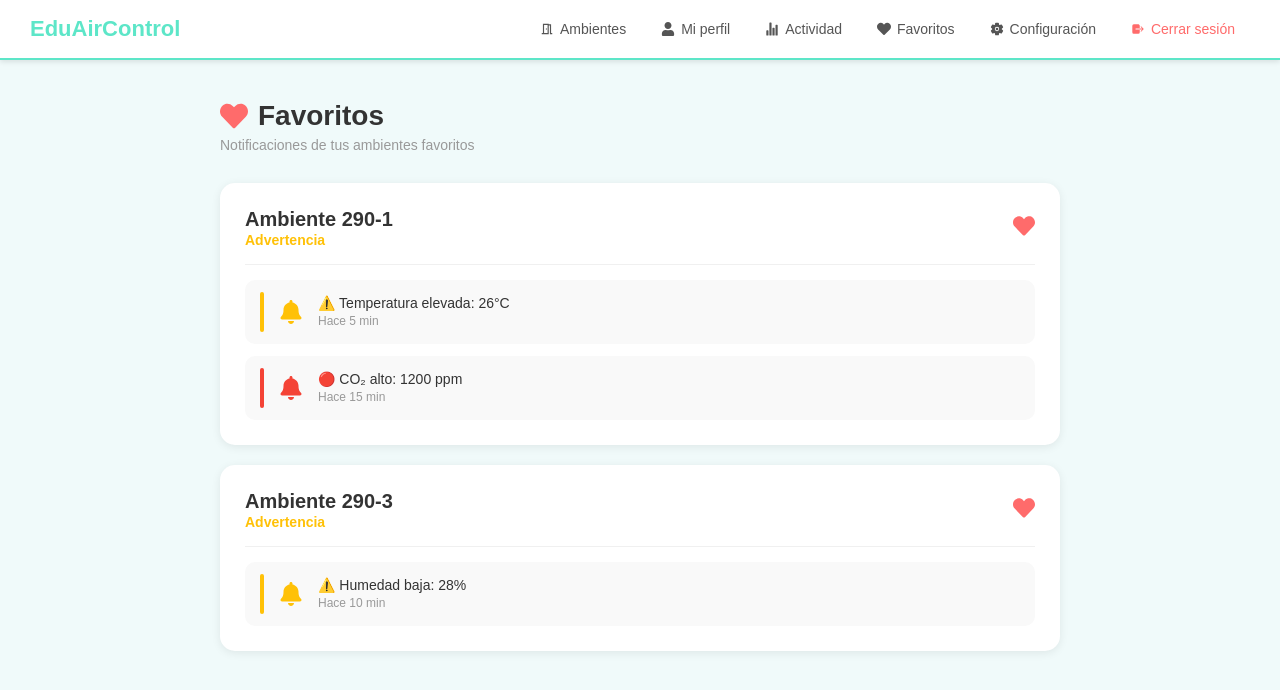
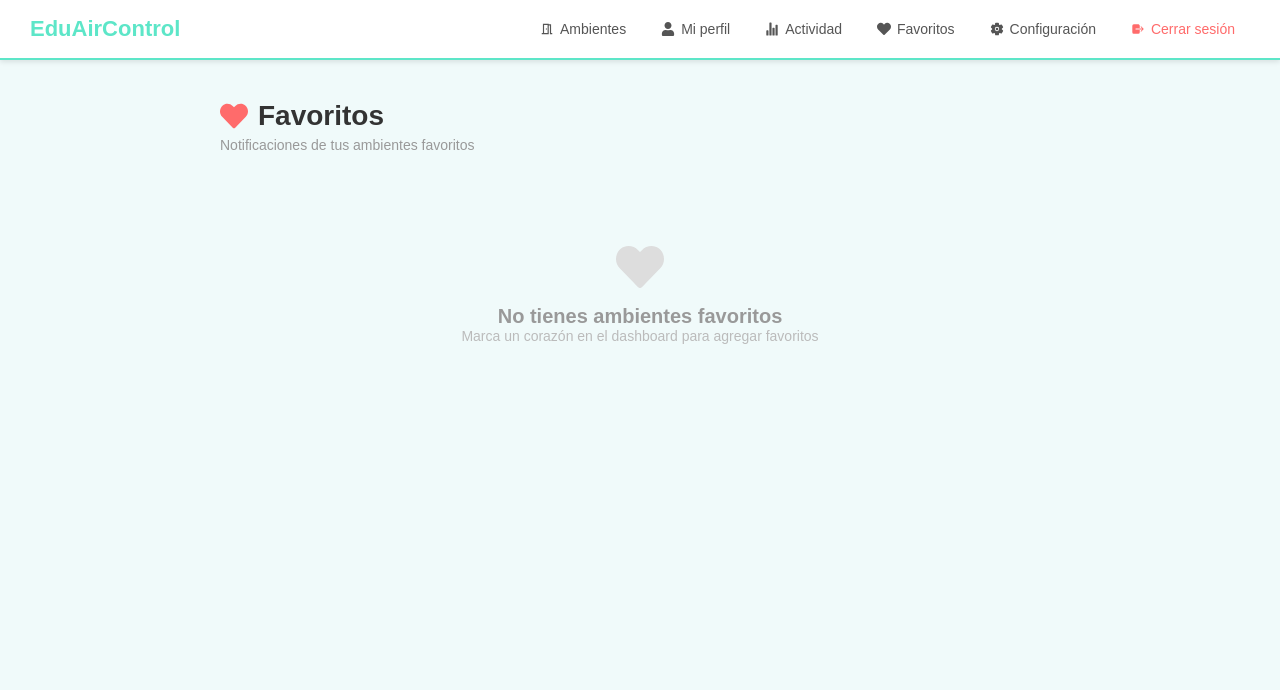
Before and after one commit to kensarusi/EduAirControl, a React (Vite) app in the folder Front-End/: page /favorites in a window 1280 px wide. Shown: the top 690 px of the page. Built offline with nearby package versions, Linux system fonts and the light colour scheme.

Commit message:
feat: sync favorites with dashboard using localStorage

```diff
--- a/Front-End/src/screens/DashboardScreen.jsx
+++ b/Front-End/src/screens/DashboardScreen.jsx
@@ -8,14 +8,23 @@ import '../styles/Dashboard.css'
 function DashboardScreen() {
   const { t } = useTranslation()
   const [activeFilter, setActiveFilter] = useState('')
+
+  const savedFavorites = JSON.parse(localStorage.getItem('favorites')) || []
+
   const [environments, setEnvironments] = useState([
-    { id: 1, nameKey: 'dashboard.env1', statusKey: 'dashboard.statusWarning', temp: 20.4, humidity: 32, co2: 1010, noise: 62, qualityKey: 'dashboard.qualityRegular', isFavorite: false },
-    { id: 2, nameKey: 'dashboard.env2', statusKey: 'dashboard.statusAlert', temp: 20.4, humidity: 32, co2: 1010, noise: 62, qualityKey: 'dashboard.qualityRegular', isFavorite: false },
-    { id: 3, nameKey: 'dashboard.env3', statusKey: 'dashboard.statusWarning', temp: 20.4, humidity: 32, co2: 1010, noise: 62, qualityKey: 'dashboard.qualityRegular', isFavorite: false },
+    { id: 1, nameKey: 'dashboard.env1', statusKey: 'dashboard.statusWarning', temp: 20.4, humidity: 32, co2: 1010, noise: 62, qualityKey: 'dashboard.qualityRegular', isFavorite: savedFavorites.some(f => f.id === 1) },
+    { id: 2, nameKey: 'dashboard.env2', statusKey: 'dashboard.statusAlert', temp: 20.4, humidity: 32, co2: 1010, noise: 62, qualityKey: 'dashboard.qualityRegular', isFavorite: savedFavorites.some(f => f.id === 2) },
+    { id: 3, nameKey: 'dashboard.env3', statusKey: 'dashboard.statusWarning', temp: 20.4, humidity: 32, co2: 1010, noise: 62, qualityKey: 'dashboard.qualityRegular', isFavorite: savedFavorites.some(f => f.id === 3) },
   ])
 
   const handleToggleFavorite = (id, isFav) => {
-    setEnvironments(environments.map(env => env.id === id ? { ...env, isFavorite: isFav } : env))
+    const updated = environments.map(env =>
+      env.id === id ? { ...env, isFavorite: isFav } : env
+    )
+    setEnvironments(updated)
+
+    const favorites = updated.filter(env => env.isFavorite)
+    localStorage.setItem('favorites', JSON.stringify(favorites))
   }
 
   const filteredEnvironments = environments.filter(env => {
--- a/Front-End/src/screens/FavoritesScreen.jsx
+++ b/Front-End/src/screens/FavoritesScreen.jsx
@@ -1,4 +1,4 @@
-import { useState } from 'react'
+import { useState, useEffect } from 'react'
 import { useTranslation } from 'react-i18next'
 import Navbar from '../components/layout/Navbar'
 import { FaHeart, FaBell } from 'react-icons/fa'
@@ -6,31 +6,17 @@ import '../styles/Favorites.css'
 
 function FavoritesScreen() {
   const { t } = useTranslation()
+  const [favorites, setFavorites] = useState([])
 
-  const [favorites] = useState([
-    {
-      id: 1,
-      nameKey: 'dashboard.env1',
-      statusKey: 'dashboard.statusWarning',
-      notifications: [
-        { id: 1, messageKey: 'favorites.notif1', timeKey: 'favorites.ago5', type: 'warning' },
-        { id: 2, messageKey: 'favorites.notif2', timeKey: 'favorites.ago15', type: 'alert' },
-      ]
-    },
-    {
-      id: 3,
-      nameKey: 'dashboard.env3',
-      statusKey: 'dashboard.statusWarning',
-      notifications: [
-        { id: 3, messageKey: 'favorites.notif3', timeKey: 'favorites.ago10', type: 'warning' },
-      ]
-    }
-  ])
+  useEffect(() => {
+    const saved = JSON.parse(localStorage.getItem('favorites')) || []
+    setFavorites(saved)
+  }, [])
 
-  const getStatusColor = (type) => {
-    if (type === 'warning') return '#FFC107'
-    if (type === 'alert') return '#F44336'
-    return '#4CAF50'
+  const getStatusColor = (statusKey) => {
+    if (statusKey === 'dashboard.statusNormal') return '#4CAF50'
+    if (statusKey === 'dashboard.statusAlert') return '#F44336'
+    return '#FFC107'
   }
 
   return (
@@ -54,25 +40,36 @@ function FavoritesScreen() {
                   <h2>{t(fav.nameKey)}</h2>
                   <span
                     className="fav-status"
-                    style={{ color: fav.statusKey === 'dashboard.statusAlert' ? '#F44336' : '#FFC107' }}
+                    style={{ color: getStatusColor(fav.statusKey) }}
                   >
                     {t(fav.statusKey)}
                   </span>
                 </div>
-                <button className="fav-heart"><FaHeart /></button>
+                <FaHeart style={{ color: '#ff6b6b', fontSize: 22 }} />
               </div>
 
-              <div className="fav-notifications">
-                {fav.notifications.map(notif => (
-                  <div key={notif.id} className="fav-notification">
-                    <div className={`fav-notif-border ${notif.type}`} />
-                    <FaBell className={`fav-notif-icon ${notif.type}`} />
-                    <div className="fav-notif-info">
-                      <p>{t(notif.messageKey)}</p>
-                      <span>{t(notif.timeKey)}</span>
-                    </div>
-                  </div>
-                ))}
+              <div className="fav-card-body">
+                <div className="fav-metric">
+                  <span className="fav-metric-label">🌡️ {t('dashboard.temperature')}</span>
+                  <span className="fav-metric-value">{fav.temp}°C</span>
+                </div>
+                <div className="fav-metric">
+                  <span className="fav-metric-label">💧 {t('dashboard.humidity')}</span>
+                  <span className="fav-metric-value">{fav.humidity}%</span>
+                </div>
+                <div className="fav-metric">
+                  <span className="fav-metric-label">🌫️ CO₂</span>
+                  <span className="fav-metric-value">{fav.co2} ppm</span>
+                </div>
+                <div className="fav-metric">
+                  <span className="fav-metric-label">🔊 {t('dashboard.noise')}</span>
+                  <span className="fav-metric-value">{fav.noise} dB</span>
+                </div>
+              </div>
+
+              <div className="fav-card-footer">
+                <span>{t('dashboard.airQuality')}</span>
+                <strong>{t(fav.qualityKey)}</strong>
               </div>
             </div>
           ))
--- a/Front-End/src/styles/Favorites.css
+++ b/Front-End/src/styles/Favorites.css
@@ -183,3 +183,71 @@ body.dark-mode .favorites-empty h2 {
 body.dark-mode .favorites-empty p {
   color: #666;
 }
+.fav-card-body {
+  display: flex;
+  flex-direction: column;
+  gap: 10px;
+  padding: 15px 0;
+}
+
+.fav-metric {
+  display: flex;
+  justify-content: space-between;
+  align-items: center;
+  padding: 8px 0;
+  border-bottom: 1px solid #f0f0f0;
+}
+
+.fav-metric:last-child {
+  border-bottom: none;
+}
+
+.fav-metric-label {
+  font-size: 14px;
+  color: #666;
+}
+
+.fav-metric-value {
+  font-size: 14px;
+  font-weight: 600;
+  color: #333;
+}
+
+.fav-card-footer {
+  display: flex;
+  justify-content: space-between;
+  align-items: center;
+  padding-top: 15px;
+  border-top: 1px solid #f0f0f0;
+  margin-top: 5px;
+}
+
+.fav-card-footer span {
+  color: #999;
+  font-size: 14px;
+}
+
+.fav-card-footer strong {
+  font-size: 14px;
+  color: #333;
+}
+
+body.dark-mode .fav-metric {
+  border-bottom-color: #2a2a4a;
+}
+
+body.dark-mode .fav-metric-label {
+  color: #aaa;
+}
+
+body.dark-mode .fav-metric-value {
+  color: #e0e0e0;
+}
+
+body.dark-mode .fav-card-footer {
+  border-top-color: #2a2a4a;
+}
+
+body.dark-mode .fav-card-footer strong {
+  color: #e0e0e0;
+}
```
